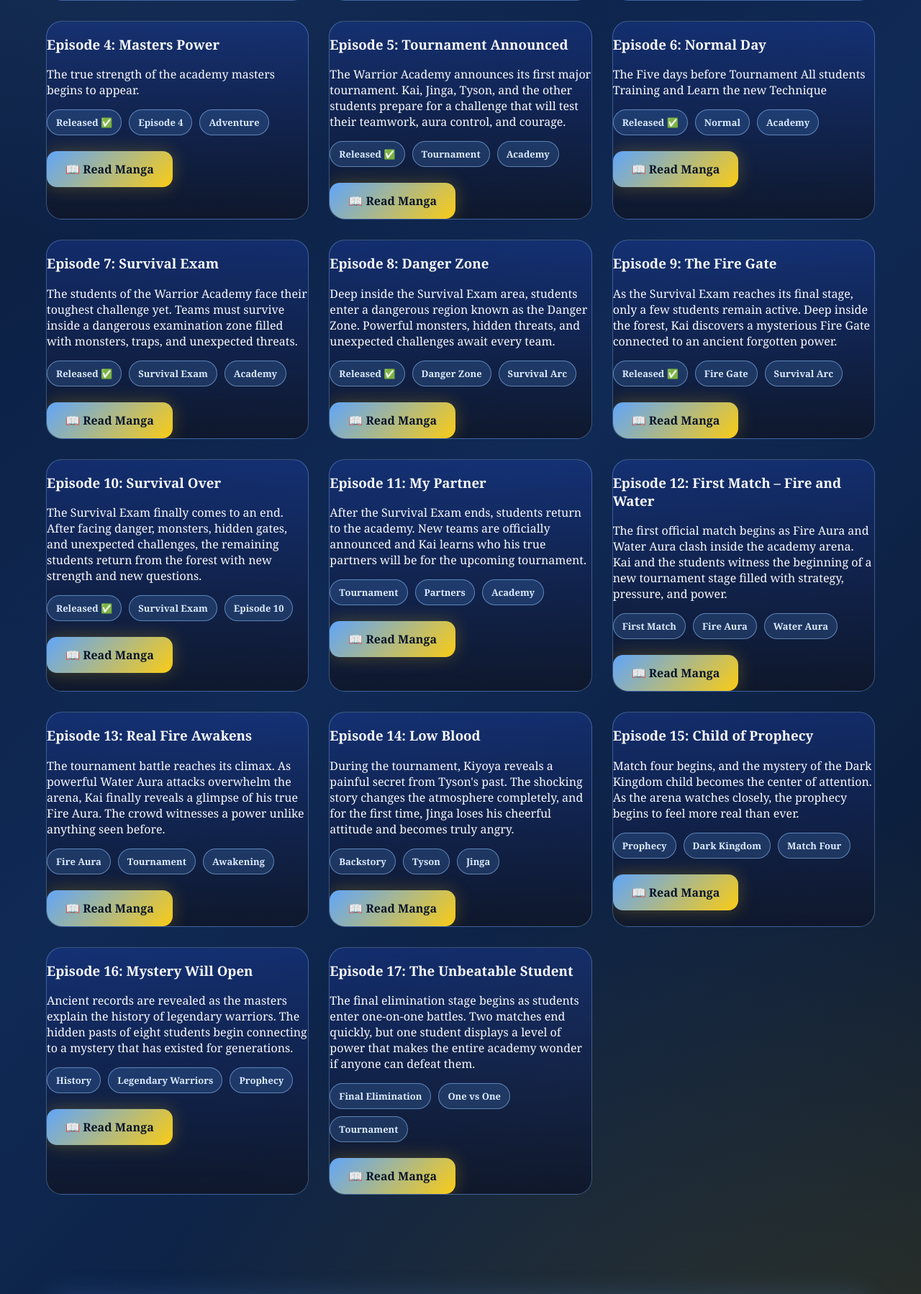
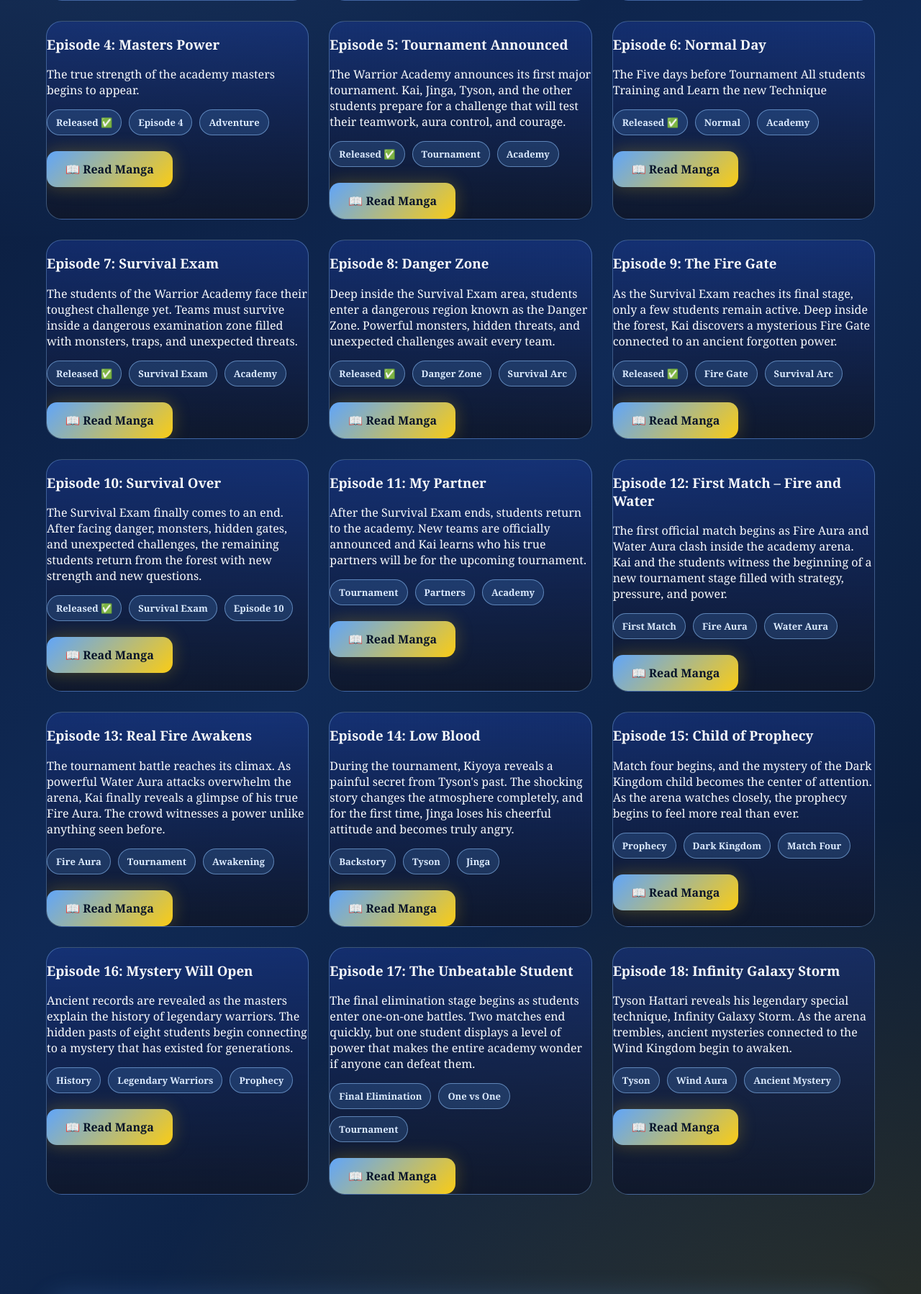
Before and after one commit to infinityaiworld001-cmd/my_world, a Flask app: page /chapters in a window 1280 px wide. Shown: the part 873-2671 px from the top of the page at 72% size. Run offline with Flask 3, Linux system fonts and the light colour scheme.

Commit message:
Update chapters.html

```diff
--- a/templates/chapters.html
+++ b/templates/chapters.html
@@ -400,6 +400,28 @@
     </a>
 </div>
 
+        <div class="chapter-card">
+    <h3>Episode 18: Infinity Galaxy Storm</h3>
+
+    <p>
+        Tyson Hattari reveals his legendary special technique,
+        Infinity Galaxy Storm. As the arena trembles, ancient mysteries
+        connected to the Wind Kingdom begin to awaken.
+    </p>
+
+    <div class="tag-row">
+        <span class="tag">Tyson</span>
+        <span class="tag">Wind Aura</span>
+        <span class="tag">Ancient Mystery</span>
+    </div>
+
+    <br>
+
+    <a href="/manga/episode-18/1" class="btn">
+        📖 Read Manga
+    </a>
+</div>
+
     </div>
 </section>
 
```
